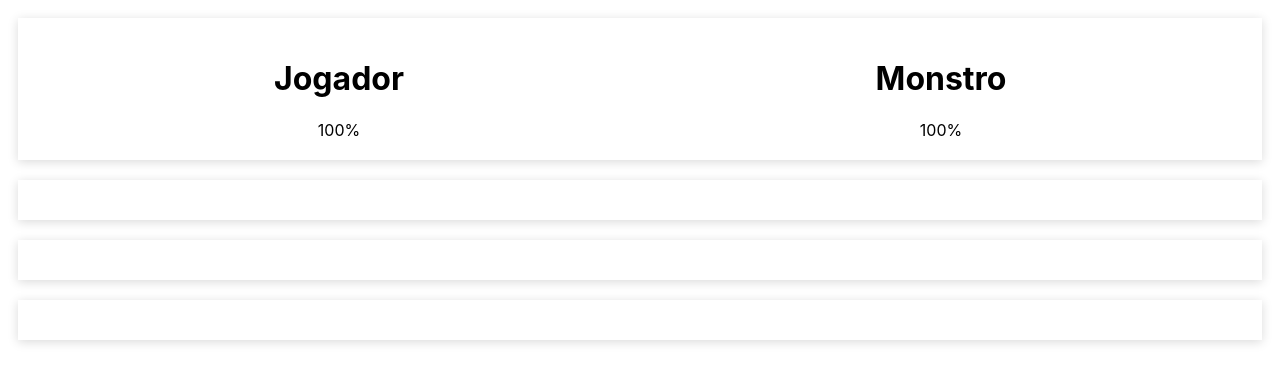
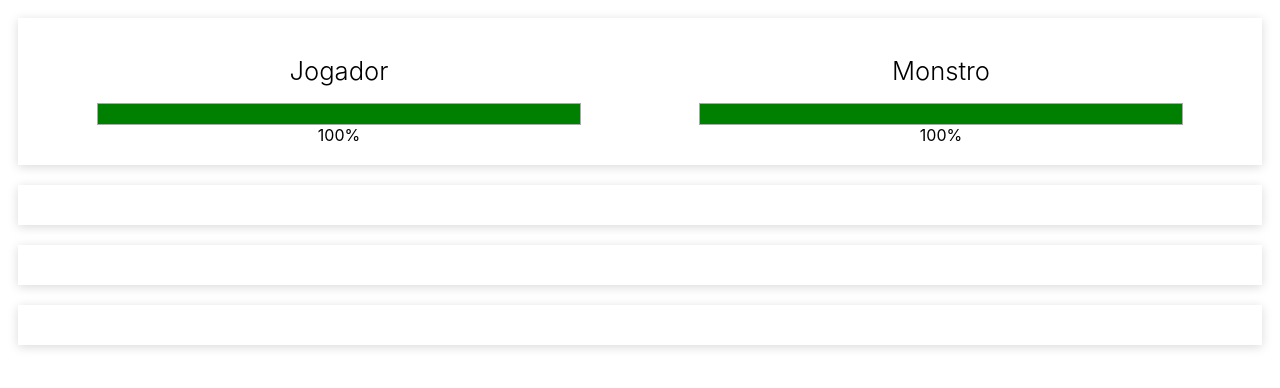
Before and after one commit to jordan-cod/matadorDeMonstros, a plain HTML site: page index.html in a window 1280 px wide. Drawn offline with nearby package versions, Linux system fonts and the light colour scheme.

Commit message:
Painel de pontuações feito

```diff
--- a/index.html
+++ b/index.html
@@ -14,14 +14,14 @@
             <div class="score">
                 <h1>Jogador</h1>
                 <div class="life-bar">
-                    <div class="life"></div>
+                    <div class="life" :class="{danger: playerLife < 20}" :style="{width: playerLife + '%'}"></div>
                 </div>
                 <div>{{ playerLife }}%</div>
             </div>
             <div class="score">
                 <h1>Monstro</h1>
                 <div class="life-bar">
-                    <div class="life"></div>
+                    <div class="life" :class="{danger: monsterLife < 20}" :style="{width: monsterLife + '%'}"></div>
                 </div>
                 <div>{{ monsterLife }}%</div>
             </div>
--- a/style.css
+++ b/style.css
@@ -27,3 +27,21 @@ html{
     justify-content: center;
     align-items: center;
 }
+.score h1{
+    font-weight: 300;
+    font-size: 1.6rem;
+}
+.life-bar{
+    width: 80%;
+    height: 20px;
+    border: 1px solid #aaa;
+}
+.life-bar .life {
+    display: flex;
+    justify-content: center;
+    height: 100%;
+    background-color: green;
+}
+.life-bar .life.danger{
+    background-color: red;
+}
```
